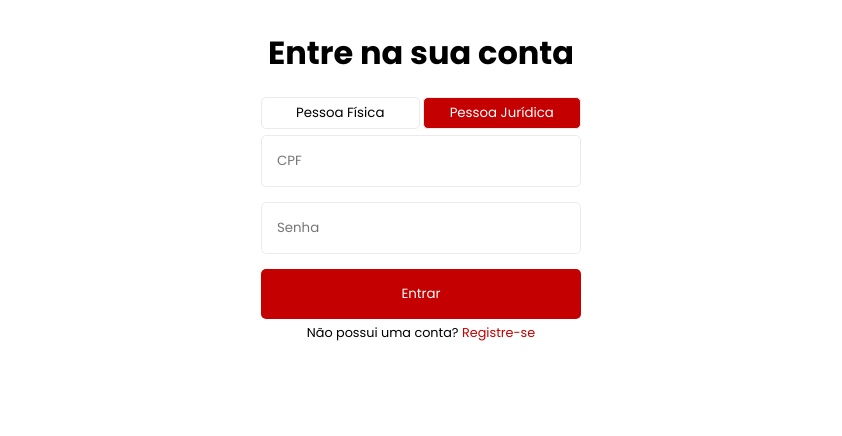
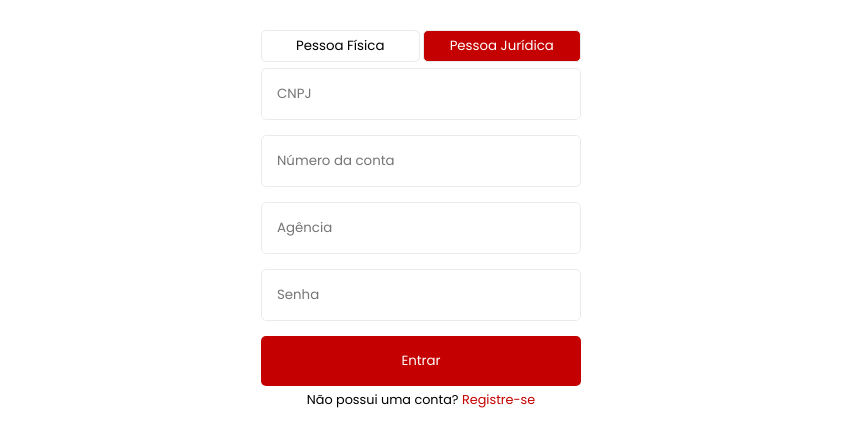
Before and after one commit to MarcioDzn/TEC502-MI-REDES-02, a React (Vite) app in the folder interface/: page /login in a window 1280 px wide. Both pictures are taken after a click on the button "Pessoa Jurídica". Shown: the part 259-695 px from the top of the page, without its empty margins (219-1061 px from the left). Built offline with nearby package versions, Linux system fonts and the light colour scheme.

Commit message:
:sparkles: feat: login

```diff
--- a/interface/src/pages/Login/Login.jsx
+++ b/interface/src/pages/Login/Login.jsx
@@ -20,13 +20,21 @@ export function Login() {
         register: registerSignin,
         handleSubmit: handleSubmitSignin,
         formState: { errors: errorsSignin }
-    } = useForm({ resolver: zodResolver(signinSchema) });
+    } = useForm({ resolver: zodResolver(signinSchema(userType === 1)) });
     const navigate = useNavigate()
 
 
     async function inHandleSubmit(data) {
         try {
-            const response = await mutation.mutateAsync(data)
+            const body = {
+                cpf: data.cpf ? data.cpf : null,
+                cnpj: data.cnpj ? data.cnpj : null,
+                account_id: data.accountId,
+                password: data.password,
+                agency: data.agency
+            };
+
+            const response = await mutation.mutateAsync(body)
 
             if (response.status === 200) {
                 navigate("/")
@@ -51,8 +59,21 @@ export function Login() {
             .replace(/(-\d{2})\d+?$/, "$1");
     }
 
+    function formatCNPJ(value) {
+        const cleanedValue = value.replace(/\D/g, "").slice(0, 14); // Limita a 14 caracteres numéricos
+
+        return cleanedValue
+            .replace(/(\d{2})(\d)/, "$1.$2")
+            .replace(/(\d{3})(\d)/, "$1.$2")
+            .replace(/(\d{3})(\d{4})(\d{2})$/, "$1/$2-$3");
+    }
+
     function handleCpfChange(event) {
         event.target.value = formatCPF(event.target.value);
+    }
+
+    function handleCnpjChange(event) {
+        event.target.value = formatCNPJ(event.target.value);
     }
 
     return (
@@ -64,8 +85,29 @@ export function Login() {
                     <InputButton type={"button"} onClick={() => {setUserType(1)}} highlighted={(userType == 1).toString()} name="userType" id="pessoaJuridica">Pessoa Jurídica</InputButton>
                 </TypeContainer>
                 <LoginForm onSubmit={handleSubmitSignin(inHandleSubmit)}>
-                    <input type="text" placeholder="CPF" name="cpf" {...registerSignin("cpf")} onChange={handleCpfChange}/>
-                    {errorsSignin.cpf && <ErrorSpan>{errorsSignin.cpf.message}</ErrorSpan>}
+                    {
+                        userType == 0 ?
+                        <>
+                            <input key="cpf" type="text" placeholder="CPF" name="cpf" {...registerSignin("cpf")} onChange={handleCpfChange}/>
+                            {errorsSignin.cpf && <ErrorSpan>{errorsSignin.cpf.message}</ErrorSpan>}
+                        </>
+                        :
+                        <>
+                             <input
+                                key="cnpj"
+                                type="text"
+                                placeholder="CNPJ"
+                                {...registerSignin("cnpj")}
+                                onChange={handleCnpjChange}
+                            />
+                            {errorsSignin.cnpj && <ErrorSpan>{errorsSignin.cnpj.message}</ErrorSpan>}
+                        </>
+
+                    }
+                    <input type="text" placeholder="Número da conta" name="accountId" {...registerSignin("accountId")}/>
+                    {errorsSignin.accountId && <ErrorSpan>{errorsSignin.accountId.message}</ErrorSpan>}
+                    <input type="text" placeholder="Agência" name="agency" {...registerSignin("agency")}/>
+                    {errorsSignin.agency && <ErrorSpan>{errorsSignin.agency.message}</ErrorSpan>}
                     <input type="password" placeholder="Senha" name="password" {...registerSignin("password")}/>
                     {errorsSignin.password && <ErrorSpan>{errorsSignin.password.message}</ErrorSpan>}
                     {loginError && <ErrorSpan>{loginError}</ErrorSpan>}
--- a/interface/src/schemas/signinSchema.js
+++ b/interface/src/schemas/signinSchema.js
@@ -1,8 +1,12 @@
 import {z} from "zod";
 
 const cpfRegex = /^\d{3}\.\d{3}\.\d{3}-\d{2}$/;
+const cnpjRegex = /^\d{2}\.\d{3}\.\d{3}\/\d{4}-\d{2}$/;
 
-export const signinSchema = z.object({
+export const signinSchema = (isCnpjActive) => z.object({
     cpf: z.string().regex(cpfRegex, { message: "CPF inválido." }), // Remove caracteres não numéricos do CPF
+    cnpj: isCnpjActive ? z.string().regex(cnpjRegex, { message: "CNPJ inválido." }) : z.string().optional(),
+    accountId: z.string().min(10, {message: "Um ID tem pelo menos 10 caracteres"}),
+    agency: z.string(),
     password: z.string().min(3, {message: "A senha precisa ter no mínimo 3 caracteres"})
 })
--- a/interface/src/services/authService.js
+++ b/interface/src/services/authService.js
@@ -1,14 +1,8 @@
 import axios from "axios"
 
-const baseURL = "http://localhost:8080"
-
 export async function auth(data) {
-    delete data.confirmPasword
-    const body = {
-        login: data.cpf,
-        password: data.password
-    }
-
-    return await axios.post(`${baseURL}/auth`, body)
+    const agency = data.agency
+    delete data.agency
+    return await axios.post(`http://${agency}/v1/api/auth`, data)
 
 }
```
